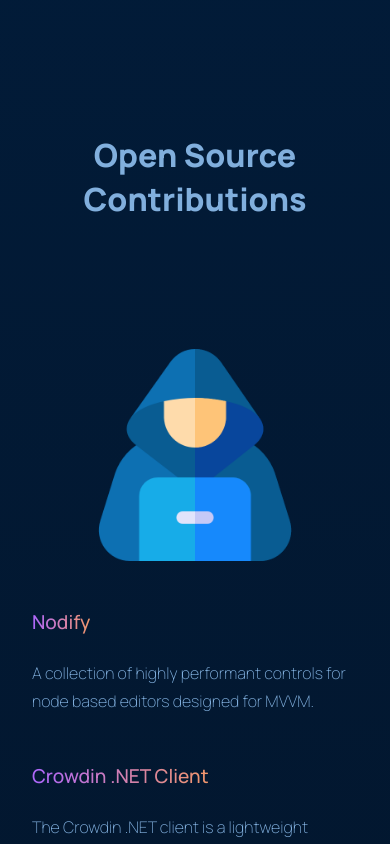
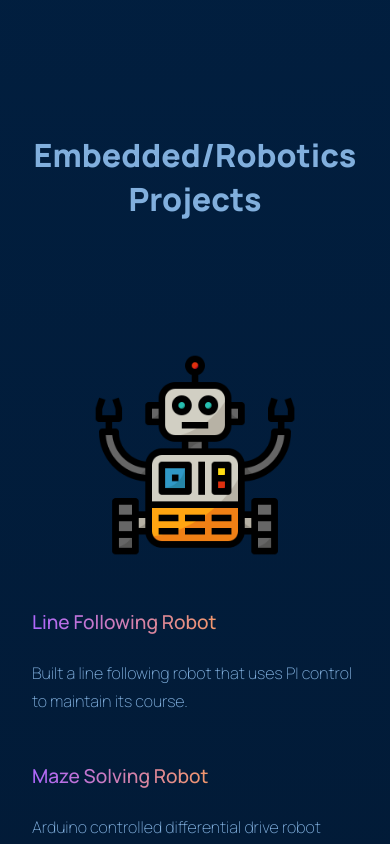
Before and after one commit to Riju-bak/PortfolioWebsite, a React (Create React App) app: page / in a window 390 px wide. Shown: the part 4960-5804 px from the top of the page. Built offline with nearby package versions, Linux system fonts and the light colour scheme.

Commit message:
add embedded/robotics projects section

```diff
--- a/src/App.js
+++ b/src/App.js
@@ -1,6 +1,6 @@
 import './App.css';
 import {Navbar} from "./components";
-import {Header, About, Skills, Work, OpenSource, Footer} from "./containers";
+import {Header, About, Skills, Work, OpenSource, Footer, Projects} from "./containers";
 
 function App() {
     return (
@@ -10,6 +10,7 @@ function App() {
                 <Header/>
                 <About/>
                 <Work/>
+                <Projects/>
                 <OpenSource/>
                 <Skills/>
             </div>
--- a/src/assets/index.js
+++ b/src/assets/index.js
@@ -12,3 +12,4 @@ export {default as cs} from './cs.png';
 export {default as robotics} from './robotics.webp';
 export {default as embeddedskill} from './embeddedskill.webp';
 export {default as cpp} from './cpp.webp';
+export {default as robotproject} from './robotproject.png';
--- a/src/components/Navbar/Navbar.jsx
+++ b/src/components/Navbar/Navbar.jsx
@@ -15,6 +15,7 @@ function Navbar() {
                     <p><a href="#home">Home</a></p>
                     <p><a href="#about">About</a></p>
                     <p><a href="#work">Work</a></p>
+                    <p><a href="#projects">Projects</a></p>
                     <p><a href="#opensource">Open source</a></p>
                     <p><a href="#skills">Skills</a></p>
                     <p><a href="#contact">Contact</a></p>
@@ -30,6 +31,7 @@ function Navbar() {
                             <p><a href="#home" onClick={() => {setToggleMenu(false)}}>Home</a></p>
                             <p><a href="#about" onClick={() => {setToggleMenu(false)}}>About</a></p>
                             <p><a href="#work" onClick={() => {setToggleMenu(false)}}>Work</a></p>
+                            <p><a href="#projects" onClick={() => {setToggleMenu(false)}}>Projects</a></p>
                             <p><a href="#opensource" onClick={() => {setToggleMenu(false)}}>Open Source</a></p>
                             <p><a href="#skills" onClick={() => {setToggleMenu(false)}}>Skills</a></p>
                             <p><a href="#contact" onClick={() => {setToggleMenu(false)}}>Contact</a></p>
--- /dev/null
+++ b/src/containers/Projects/Projects.css
@@ -0,0 +1,193 @@
+.rk__projects{
+    display: flex;
+    flex-direction: column;
+    margin-bottom: 15rem;
+}
+
+
+.rk__projects-image{
+    flex: 1;
+    display: flex;
+    justify-content: center;
+    align-items: flex-start;
+}
+
+.rk__projects-image img{
+    width: 65%;
+    height: 65%;
+    object-fit: contain;
+}
+
+.projects__head-text {
+    font-family: var(--font-family);
+    font-size: 2.75rem;
+    font-weight: 800;
+    text-align: center;
+    color: var(--color-text);
+    text-transform: capitalize;
+    height: 100%;
+    width: 100%;
+    margin-bottom: 5rem;
+}
+
+@media screen and (min-width: 2000px) {
+    .projects__head-text {
+        font-size: 4rem;
+        margin-top: 20rem;
+    }
+}
+
+@media screen and (max-width: 450px) {
+    .projects__head-text {
+        font-size: 2rem;
+        margin-top: 5rem;
+    }
+}
+
+.projects__exp{
+    flex: 1;
+    display: flex;
+    justify-content: flex-start;
+    align-items: flex-start;
+    flex-direction: column;
+    align-self: flex-start;
+}
+
+@media screen and (max-width: 900px) {
+    .projects__exp{
+        margin-top: 2rem;
+    }
+}
+
+.projects__exp-item {
+    width: 100%;
+    display: flex;
+    flex-direction: row;
+    justify-content: flex-start;
+    align-items: flex-start;
+    margin: 1rem 0;
+}
+
+.projects__exp-projectss{
+    flex: 1;
+}
+
+.projects__exp-item .projects__exp-projects{
+    flex: 1;
+    display: flex;
+    flex-direction: column;
+    justify-content: flex-start;
+    align-items: flex-start;
+    margin-bottom: 1rem;
+    cursor: pointer;
+}
+
+.projects__exp-item h4{
+    font-weight: 500;
+}
+
+/*.projects__exp-projectss p{*/
+/*    font-weight: 400;*/
+/*    color: var(--color-text);*/
+/*    margin-top: 5px;*/
+/*}*/
+
+.projects__exp-year{
+    margin-right: 3rem;
+}
+
+.projects__exp-year p{
+    font-weight: 800;
+    color: white;
+}
+
+@media screen and (max-width: 450px) {
+    .projects__exp-year{
+        margin-right: 1rem;
+    }
+}
+
+.projects__bold-text {
+    font-family: var(--font-family);
+    font-size: 30px;
+    font-weight: 600;
+    color: var(--color-text);
+    text-align: left;
+}
+
+@media screen and (min-width: 2000px) {
+    .projects__bold-text {
+        font-size: 2rem;
+    }
+}
+
+@media screen and (max-width: 450px) {
+    .projects__bold-text {
+        font-size: 1.2rem;
+    }
+}
+
+.projects__p-text {
+    font-family: var(--font-family);
+    font-weight: 100;
+    font-size: 20px;
+    line-height: 28px;
+    color: var(--color-text);
+
+    margin-top: 1.5rem;
+
+}
+
+@media screen and (min-width: 2000px) {
+    .projects__p-text {
+        font-size: 1.75rem;
+    }
+}
+
+.projects__tooltip {
+    max-width: 300px !important;
+    background-color: var(--color-blog) !important;
+    box-shadow: 0 0 25px rgba(0, 0, 0, 0.1) !important;
+    border-radius: 5px !important;
+    padding: 1rem !important;
+    color: var(--color-text) !important;
+    text-align: center !important;
+    line-height: 1.5 !important;
+    opacity: 1 !important;
+    font-family: var(--font-family);
+}
+
+@media screen and (min-width: 2000px) {
+    .projects__tooltip{
+        font-size: 1.75rem !important;
+        max-width: 500px !important;
+        line-height: 2 !important;
+    }
+}
+
+.projects__container{
+    width: 100%;
+    margin-top: 3rem;
+    align: right;
+    display: flex;
+    flex-direction: row;
+}
+
+@media screen and (max-width: 900px) {
+    .projects__container{
+        width: 100%;
+        flex-direction: column;
+    }
+}
+
+@media screen and (max-width: 490px){
+    .projects__p-text{
+        font-size: 14px;
+    }
+}
+
+@media screen and (max-width: 650px){
+    .projects__p-text{
+        font-size: 16px;
+    }
+}
--- /dev/null
+++ b/src/containers/Projects/Projects.jsx
@@ -0,0 +1,57 @@
+import './Projects.css';
+import {robotproject} from "../../assets";
+import {motion} from "framer-motion";
+
+
+function Projects() {
+    const projects = [
+        {
+            name: "Line Following Robot",
+            desc: "Built a line following robot that uses PI control to maintain its course.",
+            url: "https://drive.google.com/file/d/1QwMcDA6b_uWI-aPR-XQGIakxC_wZO5mD/view?usp=sharing"
+        },
+        {
+            name: "Maze Solving Robot",
+            desc: "Arduino controlled differential drive robot which navigates its way through a maze.",
+            url: ""
+        },
+        {
+            name: "Solar Tracker",
+            desc: "Built a solar tracker (with a solar panel) mounted on it which automatically aligns itself towards the direction of maximum light intensity.",
+            url: ""
+        }
+    ]
+    return (
+        <div id="projects" className={"rk__projects section__padding"}>
+            <h2 className="projects__head-text">Embedded/Robotics Projects</h2>
+            <div className={"projects__container"}>
+                <div className={"rk__projects-image"}>
+                    <img src={robotproject} alt={"projects"}/>
+                </div>
+                <div className={"projects__exp"}>
+                    {projects.map(project => (
+                        <div
+                            className={"projects__exp-item"}
+                            onClick={() => {
+                                window.open(project.url, '_blank', 'noopener', 'noreferrer')
+                            }}
+                        >
+                            <motion.div
+                                whileInView={{opacity: [0, 1]}}
+                                whileHover={{scale: 1.2}}
+                                transition={{duration: 0.5, type: 'tween'}}
+                                className={"projects__exp-projects"}
+                            >
+                                <h4 className={"projects__bold-text gradient__text"}>{project.name}</h4>
+                                <p className={"projects__p-text"}>{project.desc}</p>
+                            </motion.div>
+
+                        </div>
+                    ))}
+                </div>
+            </div>
+        </div>
+    )
+}
+
+export default Projects;
--- a/src/containers/index.js
+++ b/src/containers/index.js
@@ -4,3 +4,4 @@ export {default as Skills} from './Skills/Skills';
 export {default as Work} from './Work/Work';
 export {default as Footer} from './Footer/Footer';
 export {default as OpenSource} from './OpenSource/OpenSource';
+export {default as Projects} from './Projects/Projects';
```
Also changed, not shown: src/assets/robotproject.png (added).
